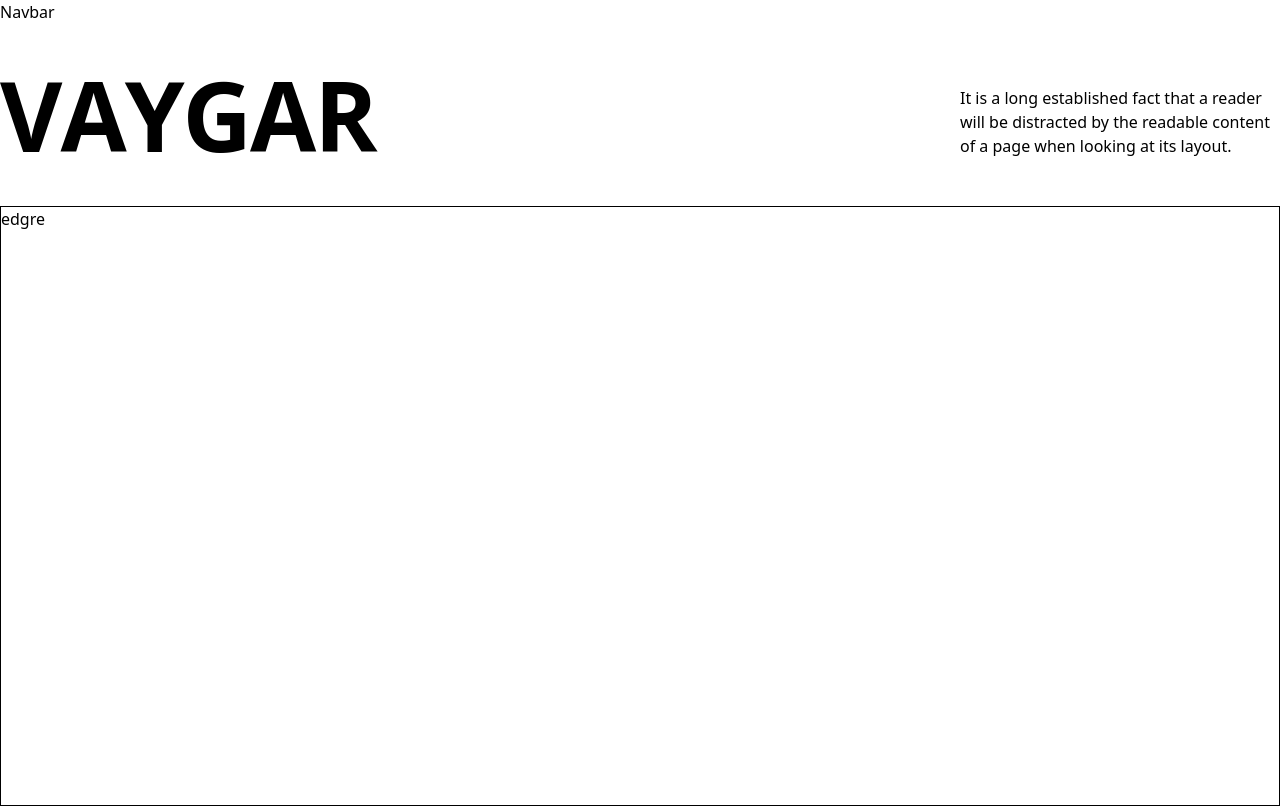
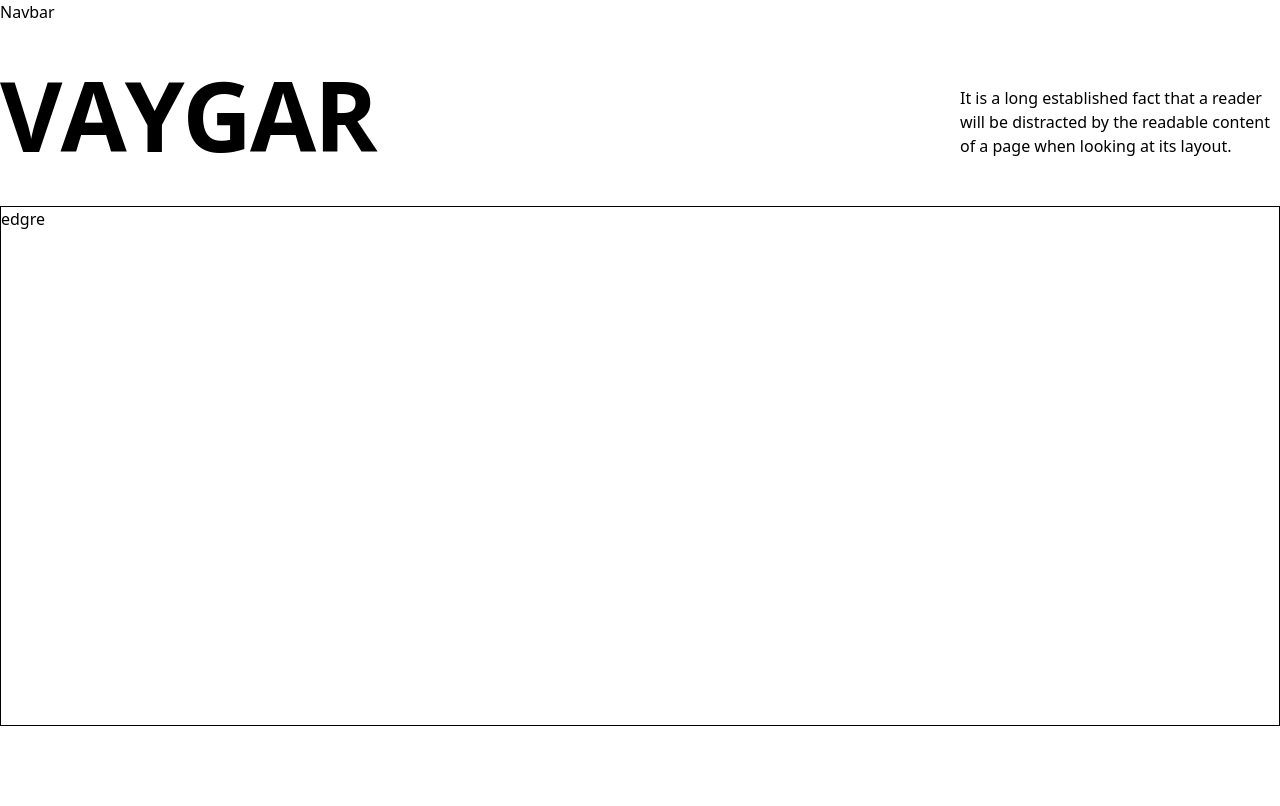
Before and after one commit to HughesBoy/Nextjs-framer-motion, a Next.js app: page / in a window 1280 px wide. Built offline with nearby package versions, Linux system fonts and the light colour scheme.

Commit message:
swapped video with div

```diff
--- a/src/app/globals.css
+++ b/src/app/globals.css
@@ -11,6 +11,6 @@
 
 .box{
   border: 1px solid black;
-  height: 600px;
+  height: 65vh;
 
 }
--- a/src/app/page.js
+++ b/src/app/page.js
@@ -26,6 +26,10 @@ export default function Home() {
 
       </main>
       <motion.div className="box" variants={animatedVideo}>edgre</motion.div>
+
+      {/* <motion.video autoPlay loop mute playsInline variants={animatedVideo}>
+        <source src="/assets/vid.mp4" type="video/mp4" />
+      </motion.video> */}
     </motion.div>
   );
 }
```
Also changed, not shown: 2 other files (tests, documents, lock files or other folders).
